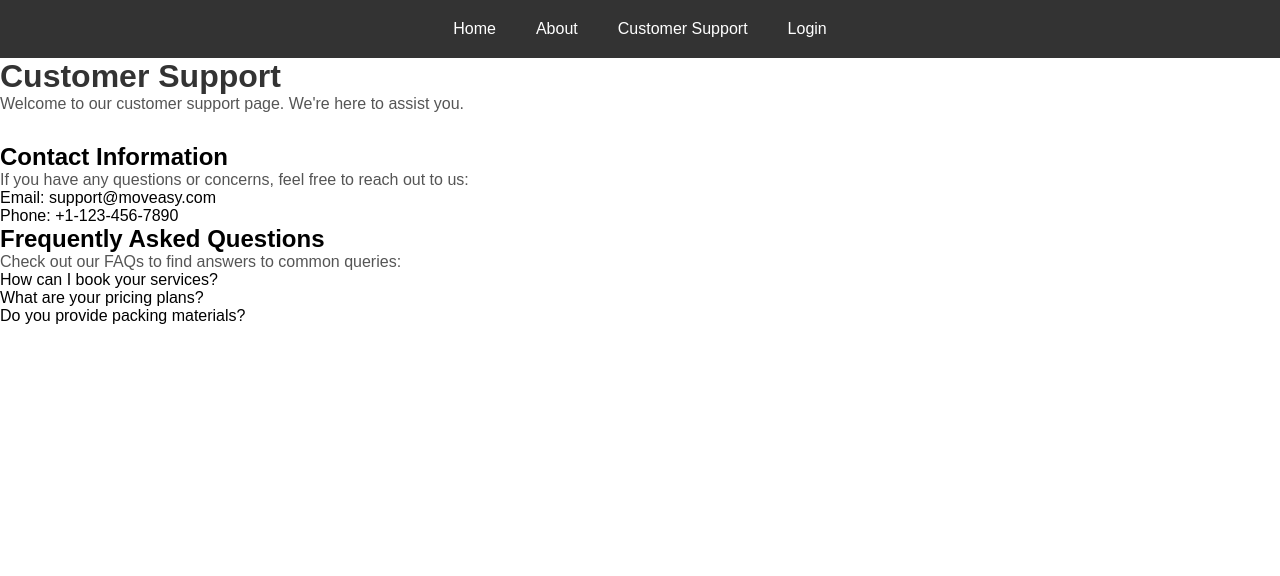
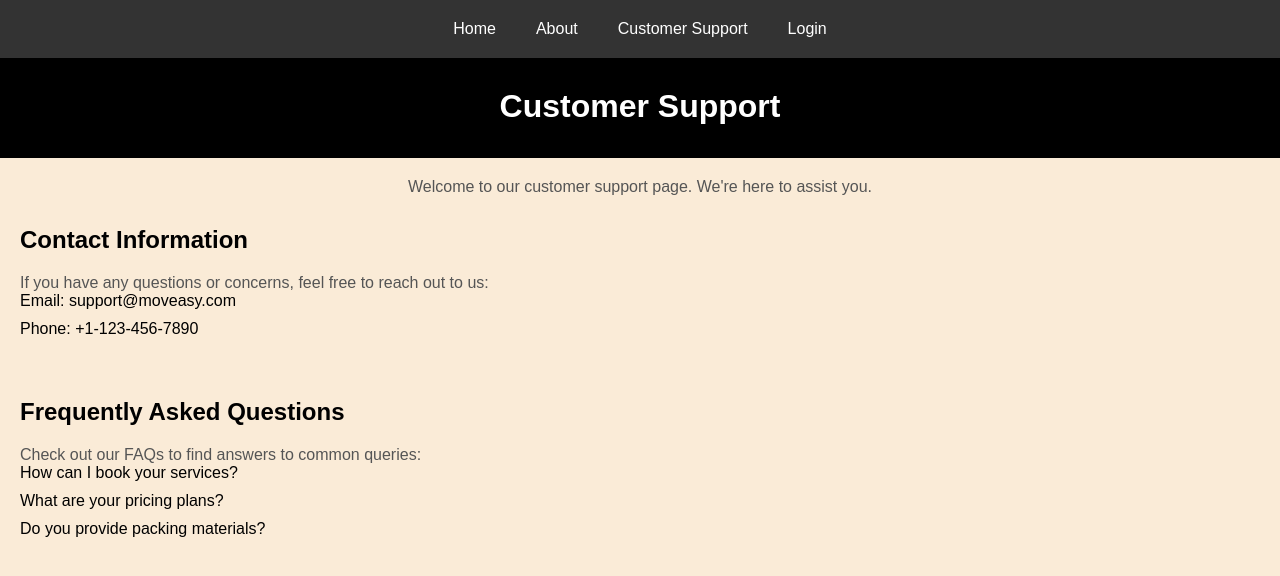
Before and after one commit to ketanpatel9/https---github.com-ketanpatel9-MoveEasy, a React (Create React App) app: page /support in a window 1280 px wide. Shown: the top 576 px of the page. Built offline with nearby package versions, Linux system fonts and the light colour scheme.

Commit message:
Update CustomerSupport.css

```diff
--- a/src/CustomerSupport.css
+++ b/src/CustomerSupport.css
@@ -1,82 +1,53 @@
-/* Customer Support Page Main Container */
-.help-center {
-    background-color: #f0f0f0; /* Updated to the consistent light grey background */
-    color: #333;
-    font-family: 'Arial', sans-serif;
-    text-align: center;
-    padding: 40px 20px;
-
+.base {
     width: 100vw;
     height: 100vh;
     display: flex;
     flex-direction: column;
-    justify-content: center;
 }
 
-/* Customer Support Header */
-.header h1 {
-    color: #0047ba; /* Consistent color theme */
-    margin-bottom: 10px;
+.cs-first {
+    background-color: black;
+    width: 100vw;
+    color: white;
+    padding: top 0;
   }
 
-.header p {
-    margin-top: 0;
+  .cs-first h1 {
+    padding: 30px;
+    text-align: center;
+    color: white;
+    height: 100px;
+  }
+
+.customer-support {
+    background-color: antiquewhite;
+    /* max-width: 800px; */
+    margin: 0 auto;
+    padding: 20px;
+    width: 100vw;
+    height: 100vh;
+    display: flex;
+    flex-direction: column;
+  }
+
+  .header {
+    text-align: center;
     margin-bottom: 30px;
   }
 
-/* Services Section */
-.services {
-    display: flex;
-    flex-wrap: wrap;
-    justify-content: center;
-    gap: 20px;
+  .contact-info, .faq {
+    margin-bottom: 50px;
   }
 
-/* Individual Service Card */
-.service {
-    background-color: #ffffff; /* White background for contrast */
-    border-radius: 8px;
-    box-shadow: 0 4px 8px rgba(0, 0, 0, 0.1);
-    width: calc(33% - 20px);
+  .contact-info h2, .faq h2 {
     margin-bottom: 20px;
-    padding: 20px;
   }
 
-.service .icon {
-    height: 80px;
-    margin-bottom: 15px;
+  ul {
+    list-style-type: none;
+    padding: 0;
   }
 
-.service h2 {
-    color: #0047ba;
-    font-size: 24px;
+  ul li {
     margin-bottom: 10px;
   }
-
-.service p {
-    font-size: 16px;
-    line-height: 1.5;
-    margin-bottom: 10px;
-}
-
-.service a {
-    color: #1a73e8;
-    text-decoration: none;
-    transition: color 0.3s ease;
-}
-
-.service a:hover {
-    color: #0b59d0;
-}
-
-/* Responsive Design for Services */
-@media (max-width: 1024px) {
-    .services {
-        flex-direction: column;
-        align-items: center;
-    }
-
-    .service {
-        width: 80%; /* Adjust for narrower screens */
-    }
-}
```
Lines whose indentation alone changed are shown as unchanged.
